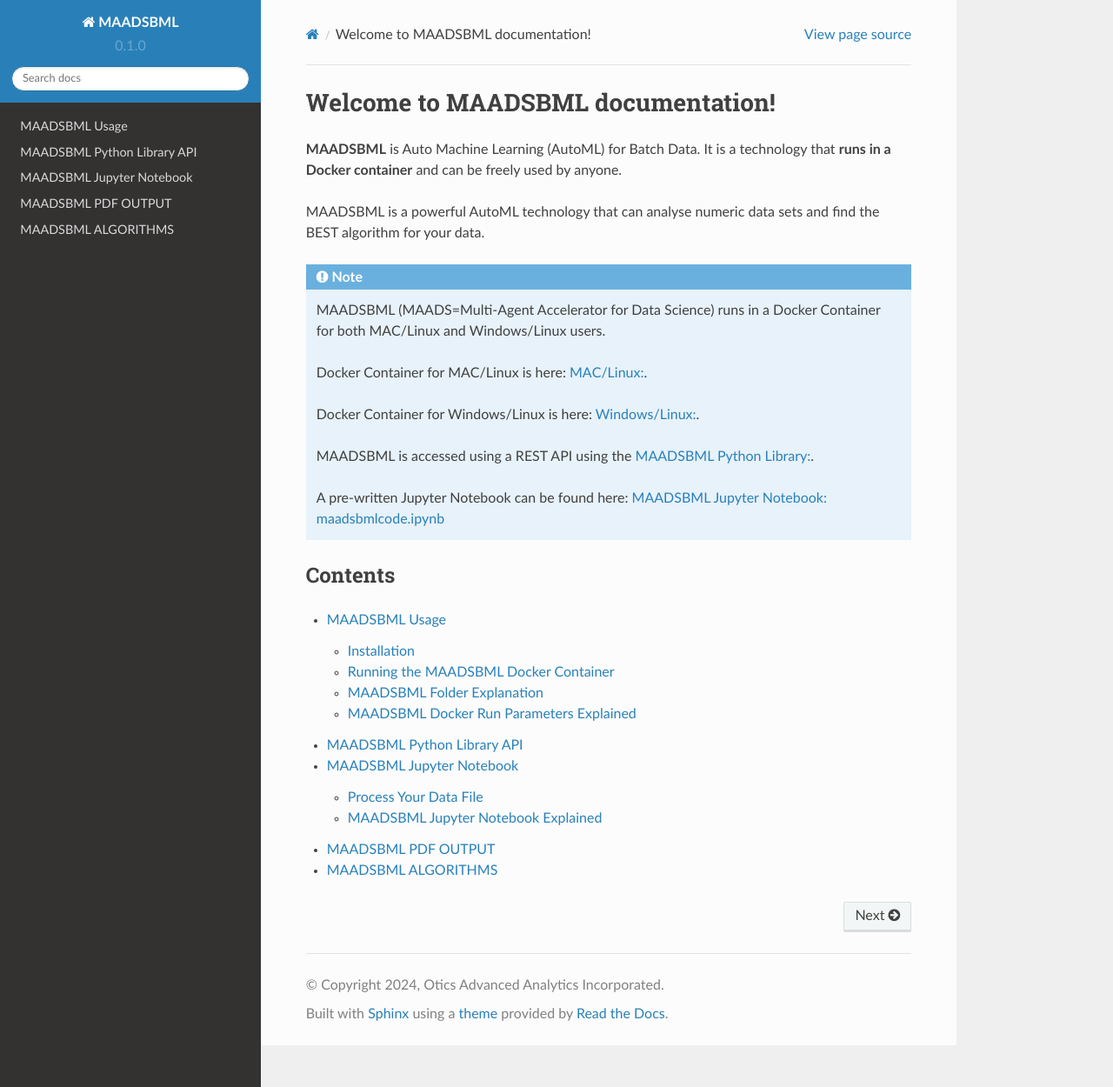
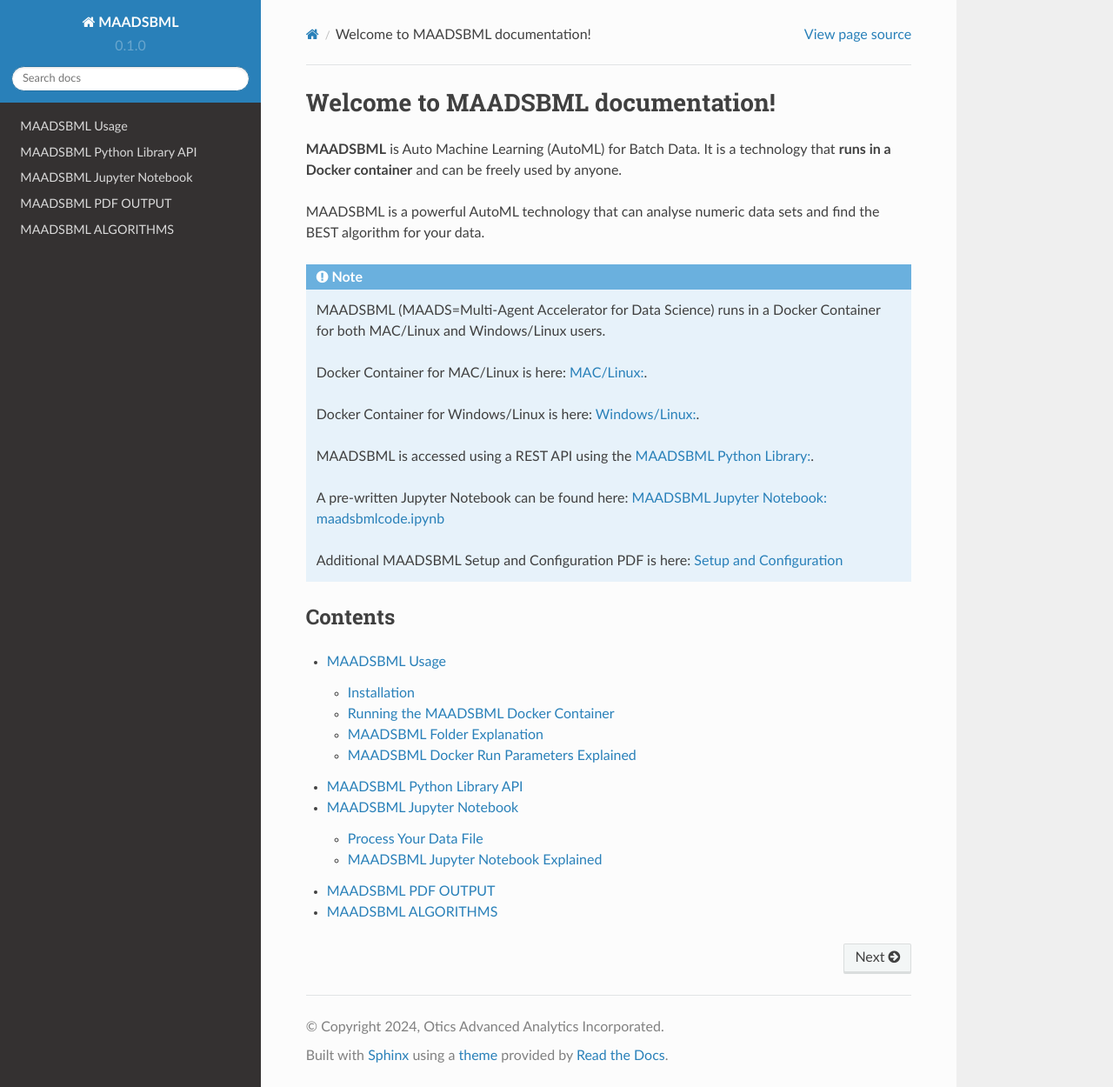
Before and after one commit to smaurice101/maadsbml, a Sphinx documentation site: the page built from docs/source/index.rst, in a window 1280 px wide and 1250 px high. Shown: the whole window at 87% size. Built offline with Sphinx 7.4.7 and the Read the Docs theme 2.0.0, drawn with Linux system fonts in a browser that asks for light colours.

Commit message:
Update index.rst

```diff
--- a/docs/source/index.rst
+++ b/docs/source/index.rst
@@ -18,7 +18,8 @@
    A pre-written Jupyter Notebook can be found here: `MAADSBML Jupyter Notebook: maadsbmlcode.ipynb
    <https://github.com/smaurice101/raspberrypi/tree/main/maadsbml>`_
 
-
+   Additional MAADSBML Setup and Configuration PDF is here: `Setup and Configuration
+   <https://github.com/smaurice101/raspberrypi/blob/main/maadsbml/MAADSBML%20Setup%20and%20Configuration.pdf>`_
 
 Contents
 --------
```
